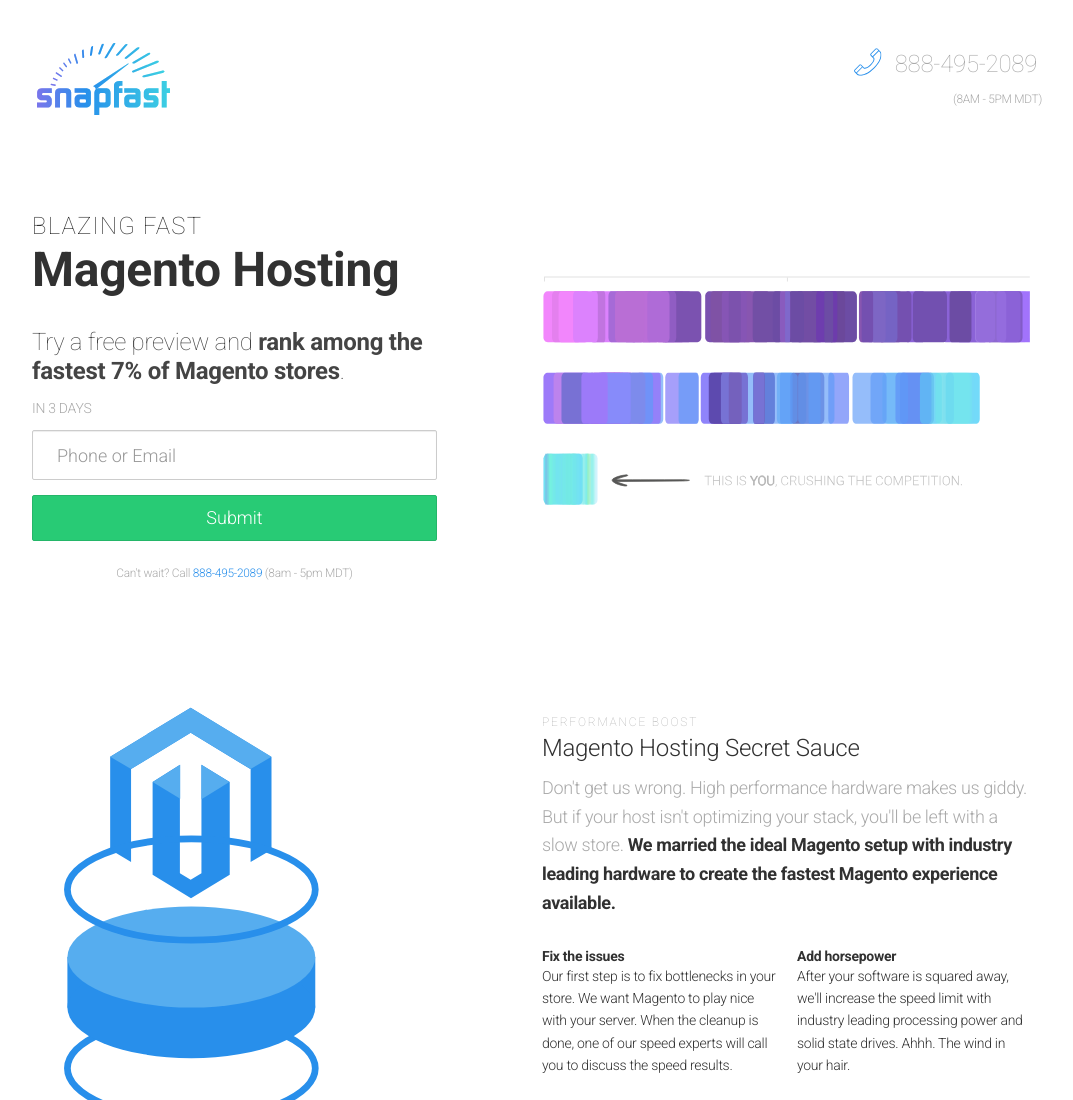
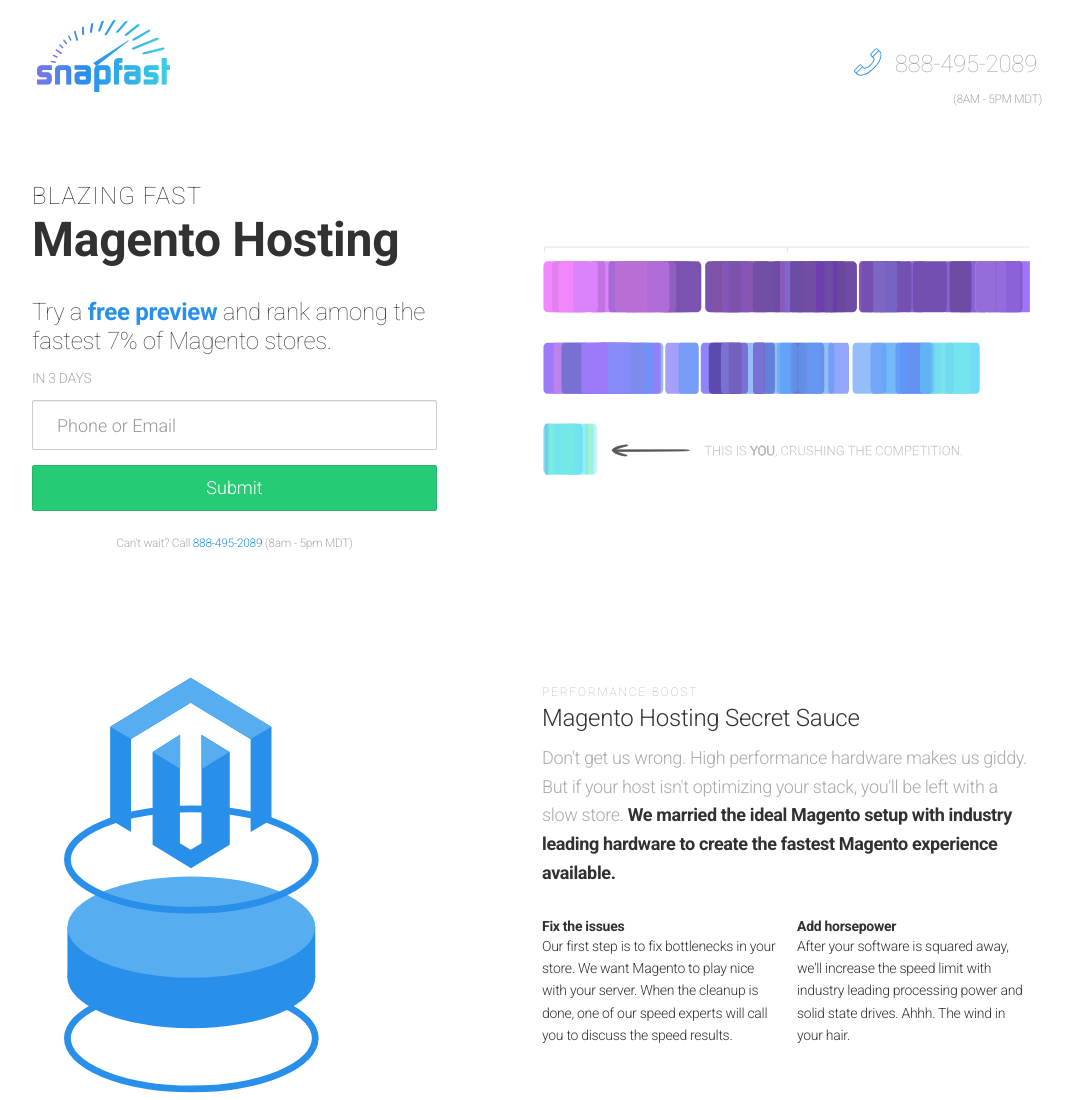
Before and after one commit to masoninthesis/SnapFast1.1, a website: page index.html in a window 1280 px wide. Shown: the top 1100 px of the page, without its empty margins (108-1181 px from the left). Drawn offline with nearby package versions, Linux system fonts and the light colour scheme.

Commit message:
'free preview' is now a CTA modal window trigger

```diff
--- a/index.html
+++ b/index.html
@@ -74,9 +74,9 @@
           <span class="icon-bar"></span>
           <span class="icon-bar"></span>
         </button> -->
-        <a class="navbar-brand" href="../">
+        <!-- <a class="navbar-brand" href="../"> -->
           <img class="logo-header" alt="snapfast full logo" src="./docs/assets/svg/logo.svg" height="72">
-        </a>
+        <!-- </a> -->
       </div>
       <div class="navbar-collapse collapse" id="navbar-collapse">
         <ul class="nav navbar-nav navbar-right">
@@ -95,7 +95,6 @@
     </div>
   </nav>
 
-
   <div class="container" id="hero">
     <div class="row">
       <div class="col-sm-5">
@@ -103,7 +102,7 @@
         <h3 class="blaze m-t-md m-b-0">Blazing Fast</h3>
         <h1 class="m-b-md m-t-0"><strong>Magento Hosting</strong></h1>
         <img class="speed-gfx visible-xs" alt="faster load times than the competition" src="./docs/assets/svg/gfx-hero1.2.svg">
-        <h3 class="m-b-sm text-muted-sm">Try a free preview and <strong>rank among the fastest 7% of Magento stores</strong>.</h3>
+      <h3 class="m-b-sm text-muted-sm">Try a <a href="#submodal" data-toggle="modal"><strong>free preview</strong></a> and rank among the fastest 7% of Magento stores.</h3>
         <p class="text-uppercase text-muted">In 3 Days</p>
         <script type="text/javascript">var submitted=false;</script>
         <iframe name="hidden_iframe" id="hidden_iframe" style="display:none;"
```
